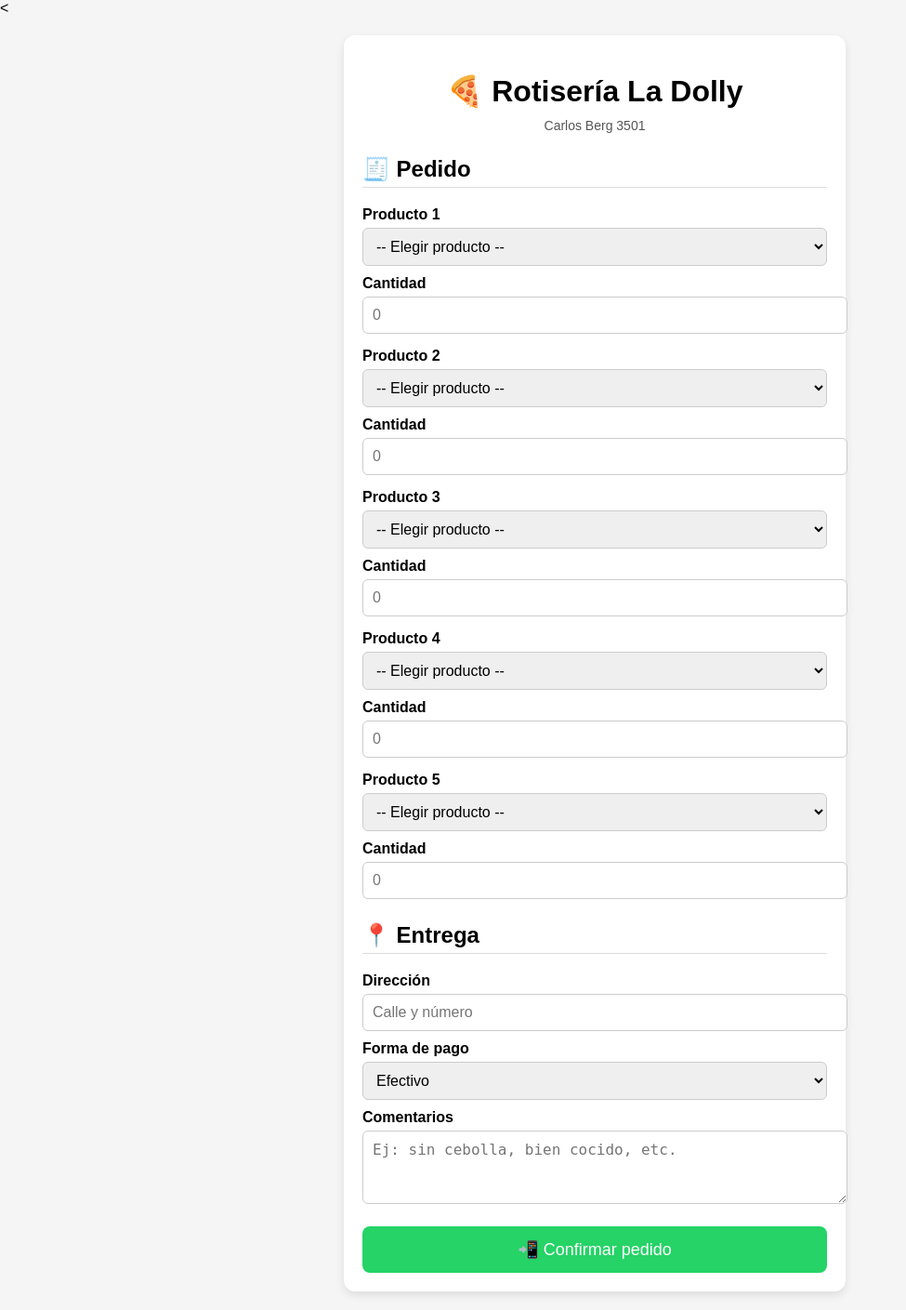
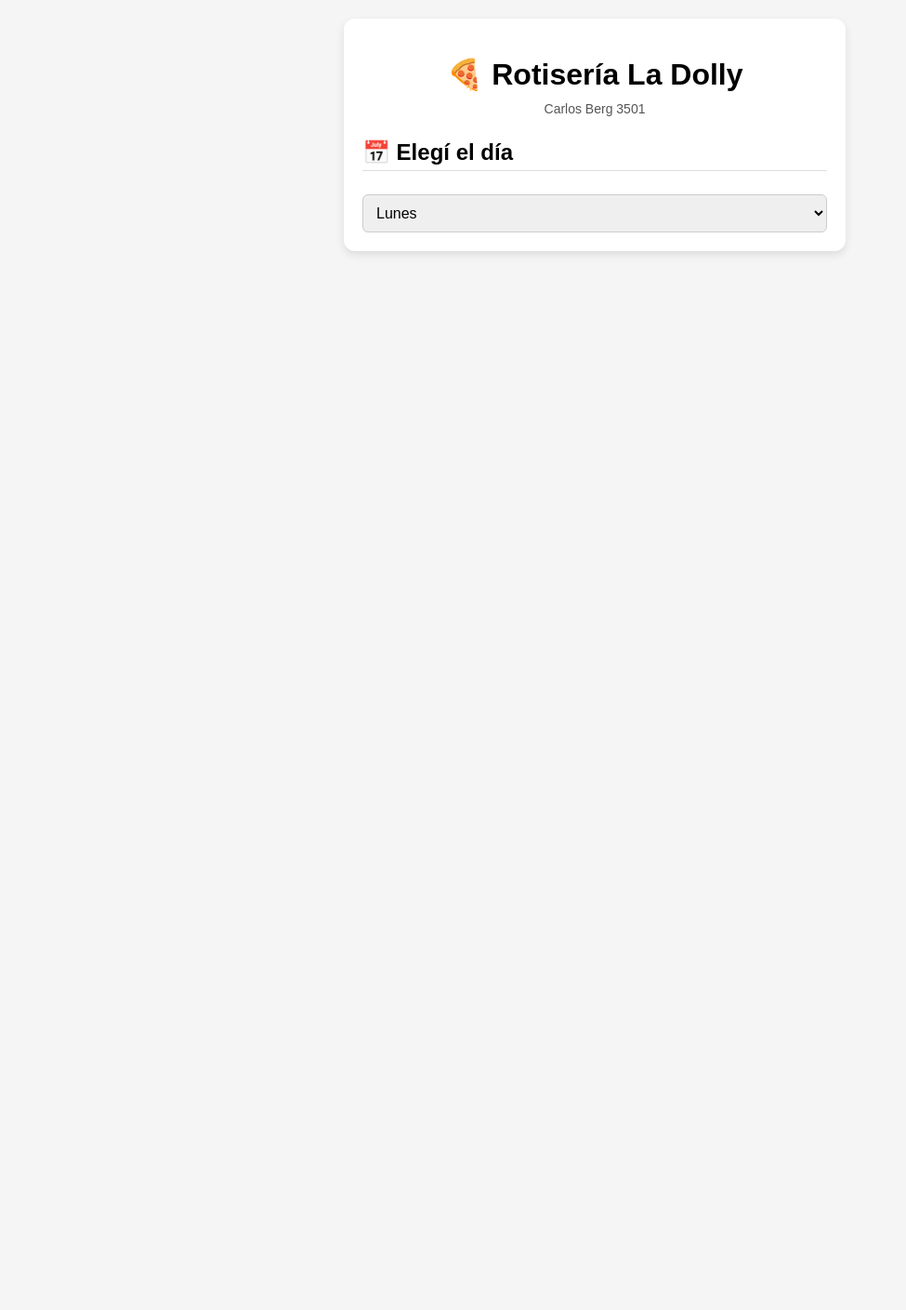
Before and after one commit to maricelferretti2008-dev/rotiseria_app, a Flask app: page / in a window 1280 px wide. Shown: the whole page at 93% size, without its empty margins (0-975 px from the left). After the commit the page ends 274 px from the top, so only its background shows below. Run offline with Flask 3, Linux system fonts and the light colour scheme.

Commit message:
actualizo menu por dia

```diff
--- a/app.py
+++ b/app.py
@@ -35,9 +35,8 @@
 
 @app.route("/", methods=["GET", "POST"])
 def index():
-    dias = ["lunes", "martes", "miercoles", "jueves", "viernes"]
-    hoy = dias[datetime.now().weekday()]
-    menu_hoy = MENUS_POR_DIA.get(hoy, {})
+    dia_seleccionado = request.form.get("dia", "lunes")
+    menu_hoy = MENUS_POR_DIA.get(dia_seleccionado, {})
 
 
     if request.method == "POST":
@@ -48,7 +47,7 @@
         pedido = []
         total = 0
 
-        for i in range(1, 4):
+        for i in range(1, 6):
             producto = request.form.get(f"producto{i}")
             cantidad = request.form.get(f"cantidad{i}")
 
--- a/templates/index.html
+++ b/templates/index.html
@@ -3,7 +3,7 @@
 <head>
     <meta charset="UTF-8">
     <title>Rotisería La Dolly</title>
-    <<meta name="viewport" content="width=device-width, initial-scale=1.0">
+    <meta name="viewport" content="width=device-width, initial-scale=1.0">
 
     <style>
         body {
@@ -86,46 +86,9 @@
 
     <form method="POST">
 
-        <h2>🧾 Pedido</h2>
+        <!-- 🔹 ACÁ VA EL SELECTOR DE DÍA -->
+        <h2>📅 Elegí el día</h2>
 
-        {% for i in range(1,6) %}
-        <div class="producto">
-            <label>Producto {{ i }}</label>
-            <select name="producto{{ i }}">
-                <option value="">-- Elegir producto --</option>
-                {% for producto, precio in menu.items() %}
-                    <option value="{{ producto }}">
-                        {{ producto }} - ${{ precio }}
-                    </option>
-                {% endfor %}
-            </select>
-
-            <label>Cantidad</label>
-            <input type="number" name="cantidad{{ i }}" min="1" placeholder="0">
-        </div>
-        {% endfor %}
-
-        <h2>📍 Entrega</h2>
-
-        <label>Dirección</label>
-        <input type="text" name="direccion" required placeholder="Calle y número">
-
-        <label>Forma de pago</label>
-        <select name="pago">
-            <option>Efectivo</option>
-            <option>Mercado Pago</option>
-            <option>Transferencia</option>
-        </select>
-
-        <label>Comentarios</label>
-        <textarea name="comentario" rows="3"
-                  placeholder="Ej: sin cebolla, bien cocido, etc."></textarea>
-
-        <button type="submit">📲 Confirmar pedido</button>
-
-    </form>
-
-</div>
-
-</body>
-</html>
+        <select name="dia" required>
+            <option value="lunes">Lunes</option>
+            <optio
```
